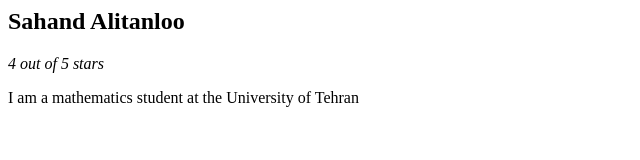
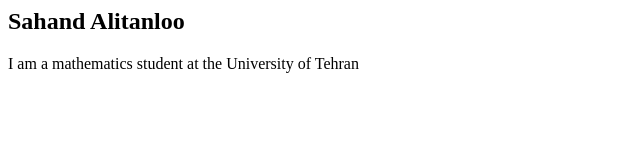
Before and after one commit to salitanloo/salitanloo.github.io, a plain HTML site: page index.html in a window 1280 px wide. Shown: the whole page, without its empty margins (0-640 px from the left). Drawn offline with Linux system fonts and the light colour scheme.

Commit message:
Update index.html

```diff
--- a/index.html
+++ b/index.html
@@ -1,7 +1,6 @@
 <html>
   <body>
     <h2>Sahand Alitanloo</h2>
-    <p><i>4 out of 5 stars</i></p>
     <p>I am a mathematics student at the University of Tehran</p>
   </body>
 </html>
```
